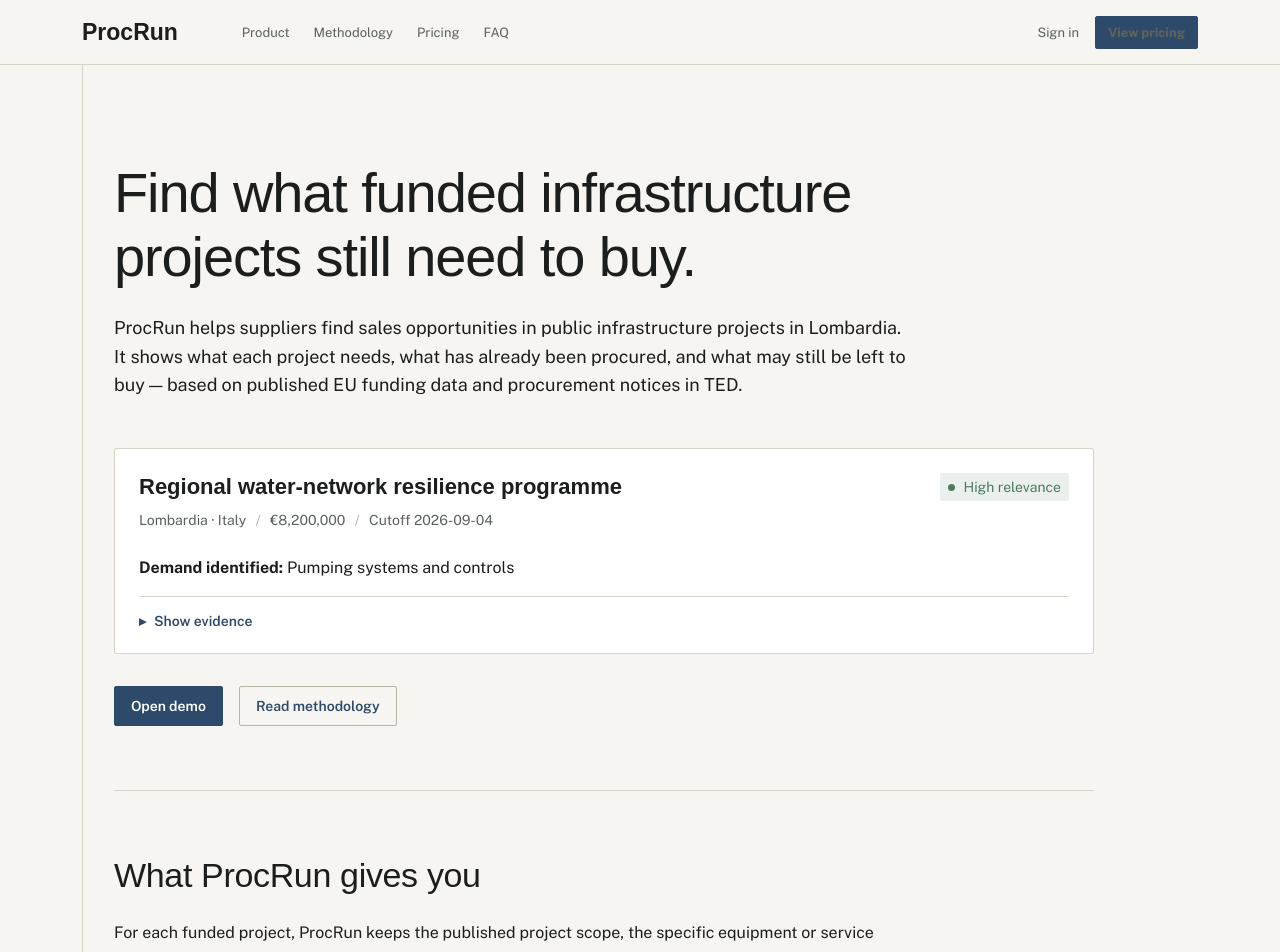
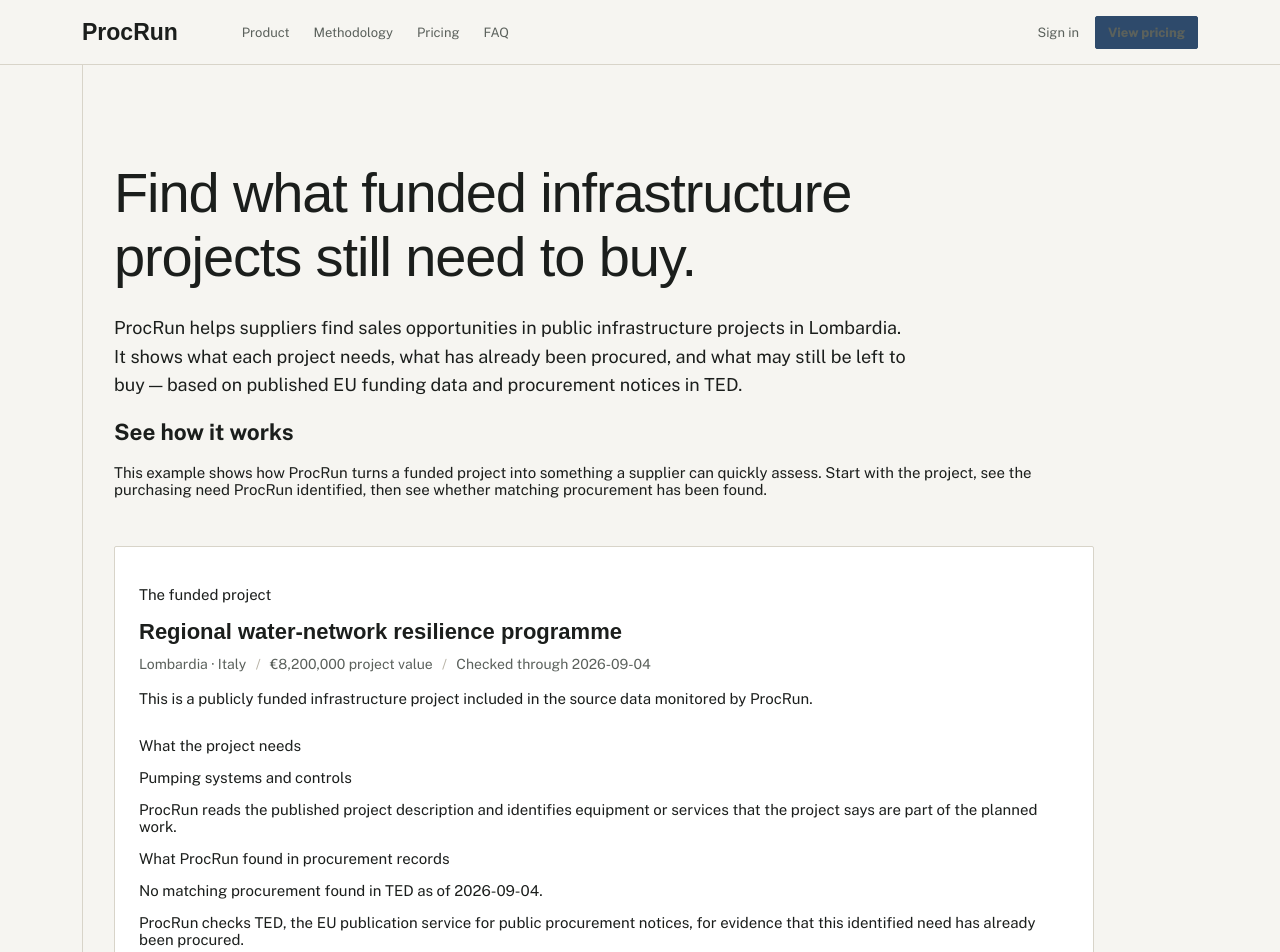
Before and after one commit to martibal/procrun, a Next.js app in the folder web/: page / in a window 1280 px wide. Shown: the top 952 px of the page. Built offline with nearby package versions, Linux system fonts and the light colour scheme; a web font is replaced by a local one.

Commit message:
Make landing example self-explanatory for new visitors

```diff
--- a/web/app/page.tsx
+++ b/web/app/page.tsx
@@ -12,20 +12,46 @@
         <h1>Find what funded infrastructure projects still need to buy.</h1>
         <p className={styles.intro}>ProcRun helps suppliers find sales opportunities in public infrastructure projects in Lombardia. It shows what each project needs, what has already been procured, and what may still be left to buy — based on published EU funding data and procurement notices in TED.</p>
 
-        <article className={styles.record} aria-label="Example ProcRun opportunity">
+        <div className={styles.exampleIntro}>
+          <h2>See how it works</h2>
+          <p>This example shows how ProcRun turns a funded project into something a supplier can quickly assess. Start with the project, see the purchasing need ProcRun identified, then see whether matching procurement has been found.</p>
+        </div>
+
+        <article className={styles.record} aria-label="Example ProcRun result">
           <div className={styles.recordTop}>
             <div>
+              <p className={styles.guideText}>The funded project</p>
               <h2>{example.projectTitle}</h2>
-              <p className={styles.recordMeta}>{example.geography} <span>/</span> €{(example.valueEur ?? 0).toLocaleString("en-GB")} <span>/</span> Cutoff {example.cutoffDate}</p>
+              <p className={styles.recordMeta}>{example.geography} <span>/</span> €{(example.valueEur ?? 0).toLocaleString("en-GB")} project value <span>/</span> Checked through {example.cutoffDate}</p>
+              <p className={styles.explain}>This is a publicly funded infrastructure project included in the source data monitored by ProcRun.</p>
             </div>
-            <span className={styles.relevance}><i aria-hidden="true" />High relevance</span>
           </div>
-          <p className={styles.demand}><strong>Demand identified:</strong> {example.component}</p>
+
+          <div className={styles.resultStep}>
+            <p className={styles.guideText}>What the project needs</p>
+            <p className={styles.resultValue}>{example.component}</p>
+            <p className={styles.explain}>ProcRun reads the published project description and identifies equipment or services that the project says are part of the planned work.</p>
+          </div>
+
+          <div className={styles.resultStep}>
+            <p className={styles.guideText}>What ProcRun found in procurement records</p>
+            <p className={styles.resultValue}>No matching procurement found in TED as of {example.cutoffDate}.</p>
+            <p className={styles.explain}>ProcRun checks TED, the EU publication service for public procurement notices, for evidence that this identified need has already been procured.</p>
+          </div>
+
+          <div className={styles.interpretation}>
+            <p className={styles.guideText}>What this means for a supplier</p>
+            <p>The identified need may still be worth investigating if your company supplies {example.component.toLowerCase()}. This is not a guarantee that the purchase is still available: ProcRun is showing that it found no relevant procurement in TED by the stated date.</p>
+          </div>
+
           <details className={styles.evidence}>
-            <summary>Show evidence</summary>
-            <blockquote>“{example.projectEvidence}”</blockquote>
-            <p>Project scope evidence from the approved OpenCoesione 2021–2027 operation-list route for PR FESR Lombardia.</p>
-            <p><strong>Procurement state:</strong> {example.state}. {example.openWording}</p>
+            <summary>See the source evidence</summary>
+            <div className={styles.evidenceBody}>
+              <p className={styles.evidenceHeading}>Why ProcRun identified this need</p>
+              <blockquote>“{example.projectEvidence}”</blockquote>
+              <p>This text comes from the published project information used to identify the purchasing need above.</p>
+              <p>Source: OpenCoesione 2021–2027 operation-list publication for PR FESR Lombardia.</p>
+            </div>
           </details>
         </article>
 
```
